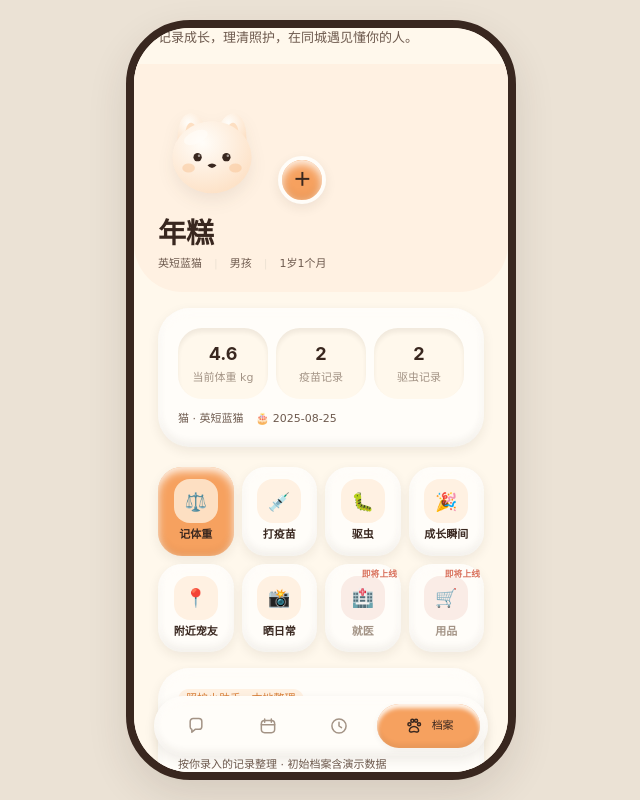
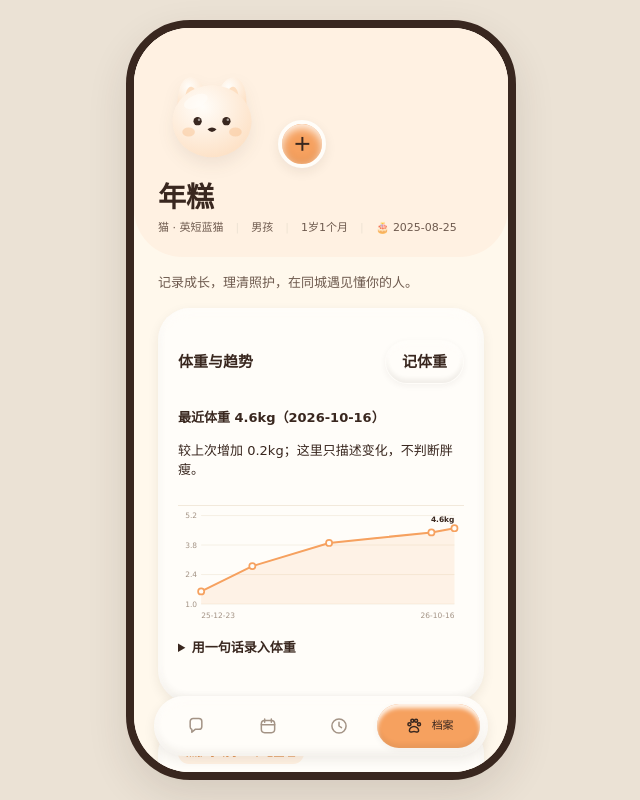
Before and after one commit to jshi3779/chongban-pet-growth, a React (Vite) app: page / in a window 1280 px wide. Shown: the whole page, without its empty margins (319-959 px from the left). Built offline with nearby package versions, Linux system fonts and the light colour scheme.

Commit message:
Consolidate weight, care history and community entry points

```diff
--- a/src/App.tsx
+++ b/src/App.tsx
@@ -28,18 +28,19 @@ export default function App() {
   }, []);
   const pet = curPet(s);
 
+  const go = useCallback((t: Tab) => { setS(o => ({ ...o, tab: t, ...(t === 'calendar' ? { cal: calInit() } : {}) })); document.querySelector('.app')?.scrollTo(0, 0); }, []);
+
   const api: Api = useMemo(() => ({
-    s, pet,
+    s, pet, go,
     patch: p => setS(o => ({ ...o, ...p })),
     openRecord: (kind: Kind, date?: string, value?: string) => setSheet({ type: 'record', kind, date: date || today(), value }),
     openPet: () => setSheet({ type: 'pet' }),
     del: id => { if (confirm('确定删除这条记录？')) setS(o => ({ ...o, records: o.records.filter(r => r.id !== id) })); },
-    soon: n => say(`「${n}」即将上线`),
     openPick: (date: string) => setSheet({ type: 'pick', date }),
     openPost: draft => setSheet({ type: 'post', draft }),
     openDetail: (id: number) => setSheet({ type: 'detail', id }),
     like: (id: number) => setS(o => ({ ...o, posts: o.posts.map(p => (p.id === id ? { ...p, liked: !p.liked, likes: p.likes + (p.liked ? -1 : 1) } : p)) })),
-  }), [s, pet, say]);
+  }), [s, pet, say, go]);
 
   const submit = (d: FormData2) => {
     if (!sheet) return;
@@ -65,7 +66,7 @@ export default function App() {
     setSheet(null);
   };
 
-  const go = (t: Tab) => { setS(o => ({ ...o, tab: t, ...(t === 'calendar' ? { cal: calInit() } : {}) })); document.querySelector('.app')?.scrollTo(0, 0); };
+
   const View = { home: Home, calendar: CalendarView, timeline: TimelineView, community: Community }[s.tab];
 
   return (
--- a/src/components/CareCompanion.tsx
+++ b/src/components/CareCompanion.tsx
@@ -1,41 +1,28 @@
-import { useState } from 'react';
 import { useApp } from '../ctx';
-import { careSummary, downloadText, healthText, parseWeight } from '../product';
+import { careSummary, downloadText, healthText } from '../product';
 import { today } from '../utils';
 
 export function CareCompanion() {
-  const { s, pet, openRecord, openPost, patch } = useApp();
-  const [text, setText] = useState('');
-  const [error, setError] = useState('');
-  const { week, weights, delta, due } = careSummary(s, pet);
-  const parse = () => {
-    const result = parseWeight(text);
-    if (!result) { setError('请按「今天体重4.8kg」填写；也支持昨天、YYYY-MM-DD 和斤。仅支持一条体重，请检查日期和单位。'); return; }
-    setError(''); openRecord('weight', result.date, result.value);
-  };
+  const { s, pet, openPost, patch, go } = useApp();
+  const { week, due } = careSummary(s, pet);
   return <>
     <section className="sd-card card companion" aria-labelledby="care-title">
       <span className="sd-tag">照护小助手 · 本地整理</span>
       <h3 id="care-title">这周，一起好好长大</h3>
       <p className="product-note">按你录入的记录整理 · 初始档案含演示数据</p>
-      <div className="sd-row"><div className="sd-row__grow"><b>近7天记录 {week.length} 条</b><p>{weights.length ? `最近体重 ${weights[0].value}kg（${weights[0].date}）` : '还没有体重记录，从第一次称重开始吧。'}</p>
-      {delta !== null && <p>较上次{delta >= 0 ? '增加' : '减少'} {Math.abs(delta)}kg；这里只描述变化，不判断胖瘦。</p>}</div></div>
+      <b>近7天记录 {week.length} 条</b>
       <p>{due.length ? `${due.length} 项逾期或14天内到期，请核对提醒日期。` : '暂无已录入的近期到期事项；不代表已完成全部照护。'}</p>
-      {due.slice(0, 3).map(x => <div className="sd-row" key={x.r.id}><span className="sd-row__grow">{x.r.name}</span><span>{x.r.next}</span></div>)}
+      <button className="sd-btn sd-btn--primary" data-act="view-health" onClick={() => go('calendar')}>查看健康日历与记录</button>
       <div className="product-actions">
-        <button className="sd-btn sd-btn--primary" data-act="export-health" onClick={() => downloadText(`宠伴-${pet.name}-照护档案.txt`, healthText(s, pet))}>导出照护档案</button>
-        <button className="sd-btn sd-btn--default" onClick={() => openPost({ title: `${pet.name}的成长小记`, body: `这周和${pet.name}一起留下了${week.length}条成长记录。最想记住的小事是：\n` })}>写成长日常</button>
+        <button className="sd-btn sd-btn--default" data-act="share-growth" onClick={() => openPost({ title: `${pet.name}的成长小记`, body: `这周和${pet.name}一起留下了${week.length}条成长记录。最想记住的小事是：\n` })}>晒日常</button>
+        <button className="sd-btn sd-btn--default" data-act="find-nearby" onClick={() => { patch({ comm: 'nearby' }); go('community'); }}>附近宠友</button>
       </div>
-      <details className="product-details"><summary>数据与隐私</summary><p>资料仅存当前浏览器，清理数据或换设备可能丢失。导出档案包含健康记录，请仅分享给可信照护者。下方备份包含全部宠物与本机帖子，可供留存；当前版本尚不支持恢复导入。</p><button className="sd-btn sd-btn--default" onClick={() => downloadText(`宠伴-本机备份-${today()}.json`, JSON.stringify(s, null, 2), 'application/json')}>下载本机备份</button></details>
-    </section>
-    <section className="sd-card card companion" aria-labelledby="quick-title">
-      <h3 id="quick-title">一句话记体重</h3>
-      <p className="product-note">本地规则识别，未接入 AI 模型；识别后核对再保存。</p>
-      <form onSubmit={e => { e.preventDefault(); parse(); }}>
-        <label htmlFor="quick-weight">称重记录</label><input className="sd-input" id="quick-weight" value={text} onChange={e => setText(e.target.value)} placeholder="今天体重4.8kg" maxLength={80} required />
-        <div className="product-actions"><button className="sd-btn sd-btn--primary">识别并核对</button></div>
-      </form>
-      {error && <p role="alert">{error}</p>}
+      <details className="product-details"><summary>档案导出与备份</summary><p>资料仅存当前浏览器，清理数据或换设备可能丢失。照护档案包含当前宠物的健康记录，请仅分享给可信照护者。JSON备份包含全部宠物与本机帖子，可供留存；当前版本尚不支持恢复导入。</p>
+        <div className="product-actions">
+          <button className="sd-btn sd-btn--default" data-act="export-health" onClick={() => downloadText(`宠伴-${pet.name}-照护档案.txt`, healthText(s, pet))}>导出照护档案</button>
+          <button className="sd-btn sd-btn--default" onClick={() => downloadText(`宠伴-本机备份-${today()}.json`, JSON.stringify(s, null, 2), 'application/json')}>下载本机备份</button>
+        </div>
+      </details>
     </section>
     <details className="sd-card card product-details">
       <summary>宠伴 Plus · 想要更多陪伴？</summary>
--- a/src/components/Common.tsx
+++ b/src/components/Common.tsx
@@ -1,6 +1,6 @@
 import { useApp } from '../ctx';
-import { EMOJI, KIND, dayDiff, today } from '../utils';
-import type { PetRecord } from '../types';
+import { EMOJI } from '../utils';
+
 
 export function Photo({ cls, src, alt }: { cls?: string; src: string; alt: string }) {
   return (
@@ -8,28 +8,6 @@ export function Photo({ cls, src, alt }: { cls?: string; src: string; alt: strin
       <img src={`${import.meta.env.BASE_URL}assets/${src}`} alt={alt} loading="lazy" />
       <figcaption>灵感照片 · 示例</figcaption>
     </figure>
-  );
-}
-
-export function DueTag({ next, short }: { next: string; short?: boolean }) {
-  const l = dayDiff(next, today());
-  if (l < 0) return <span className="sd-tag sd-tag--error">已逾期{-l}天</span>;
-  if (l <= 14) return <span className="sd-tag">{l}天后到期</span>;
-  return <span className="sd-tag sd-tag--success">{short ? `${l}天后` : `下次 ${next}`}</span>;
-}
-
-export function RecRow({ r }: { r: PetRecord }) {
-  const { del } = useApp();
-  const k = KIND[r.kind];
-  return (
-    <div className="sd-row row">
-      <div className="sd-row__grow">
-        <b>{k.e} {r.kind === 'weight' ? `${r.value} kg` : r.name}</b>{' '}
-        {r.next && <DueTag next={r.next} />}
-        <br /><small>{r.date}{r.note ? ` · ${r.note}` : ''}</small>
-      </div>
-      <button className="x" data-del={r.id} onClick={() => del(r.id)}>删除</button>
-    </div>
   );
 }
 
--- a/src/components/Home.tsx
+++ b/src/components/Home.tsx
@@ -1,76 +1,29 @@
 import { CareCompanion } from './CareCompanion';
+import { WeightPanel } from './WeightPanel';
 import { useApp } from '../ctx';
-import { EMOJI, KIND, age, recsOf, reminders } from '../utils';
+import { EMOJI, age } from '../utils';
 import { Mascot } from './Mascot';
-import { Chart } from './Chart';
-import { DueTag, Photo, RecRow } from './Common';
+import { Photo } from './Common';
 
 export function Home() {
-  const { s, pet, patch, openRecord, openPet, soon } = useApp();
-  const w = recsOf(s, pet.id, 'weight');
-  const rem = reminders(s, pet.id);
-  const goCommunity = () => { patch({ tab: 'community' }); document.querySelector('.app')?.scrollTo(0, 0); };
-  return (
-    <>
-      <p className="product-promise">记录成长，理清照护，在同城遇见懂你的人。</p>
+  const { s, pet, patch, openPet } = useApp();
+  return <>
     <section className="pethead">
       <div className="pethead__row">
         <span className="bigface"><Mascot type={pet.type} label={`${pet.name}的黏土形象`} /></span>
-          {s.pets.filter(q => q.id !== pet.id).map(q => (
-            <button key={q.id} className="face" data-pet={q.id} aria-label={`切换到${q.name}`} onClick={() => patch({ cur: q.id })}>{EMOJI[q.type] || '🐾'}</button>
-          ))}
+        {s.pets.filter(q => q.id !== pet.id).map(q => <button key={q.id} className="face" data-pet={q.id} aria-label={`切换到${q.name}`} onClick={() => patch({ cur: q.id })}>{EMOJI[q.type] || '🐾'}</button>)}
         <button className="face add" data-act="addpet" aria-label="添加宠物" onClick={openPet}>＋</button>
       </div>
       <h2>{pet.name}</h2>
-        <div className="meta">
-          <span>{pet.breed || pet.type}</span>
-          <span>{pet.gender === '♀' ? '女孩' : '男孩'}</span>
-          <span>{pet.birthday ? age(pet.birthday) : '年龄未填'}</span>
-        </div>
+      <div className="meta"><span>{pet.type} · {pet.breed || '未填品种'}</span><span>{pet.gender === '♀' ? '女孩' : '男孩'}</span><span>{pet.birthday ? age(pet.birthday) : '年龄未填'}</span><span>🎂 {pet.birthday || '生日未填'}</span></div>
     </section>
-          <div className="sd-card card">
-            <div className="stats">
-              <div className="sd-stat"><strong>{w[0] ? w[0].value : '-'}</strong><span>当前体重 kg</span></div>
-              <div className="sd-stat"><strong>{recsOf(s, pet.id, 'vaccine').length}</strong><span>疫苗记录</span></div>
-              <div className="sd-stat"><strong>{recsOf(s, pet.id, 'deworm').length}</strong><span>驱虫记录</span></div>
-            </div>
-            <div className="meta meta--mt"><span>{pet.type} · {pet.breed || '未填品种'}</span><span>🎂 {pet.birthday || '-'}</span></div>
-          </div>
-          <div className="bento">
-            <button className="p" data-add="weight" onClick={() => openRecord('weight')}><i>⚖️</i>记体重</button>
-            <button data-add="vaccine" onClick={() => openRecord('vaccine')}><i>💉</i>打疫苗</button>
-            <button data-add="deworm" onClick={() => openRecord('deworm')}><i>🐛</i>驱虫</button>
-            <button data-add="milestone" onClick={() => openRecord('milestone')}><i>🎉</i>成长瞬间</button>
-            <button data-tab="community" onClick={goCommunity}><i>📍</i>附近宠友</button>
-            <button data-tab="community" onClick={goCommunity}><i>📸</i>晒日常</button>
-            <button className="soon" data-soon="就医记录" onClick={() => soon('就医记录')}><i>🏥</i>就医</button>
-            <button className="soon" data-soon="宠物商城" onClick={() => soon('宠物商城')}><i>🛒</i>用品</button>
-          </div>
+    <p className="product-promise">记录成长，理清照护，在同城遇见懂你的人。</p>
+    <WeightPanel />
     <CareCompanion />
     <div className="sd-card card album">
       <h3>成长相册<small>灵感照片 · 示例</small></h3>
-            <div className="collage">
-              <Photo cls="a" src="cat.jpg" alt="猫咪的好奇瞬间" />
-              <Photo cls="b" src="dog.jpg" alt="狗狗的户外时光" />
-              <Photo cls="c" src="cat-memory.jpg" alt="猫咪的午后" />
-            </div>
+      <div className="collage"><Photo cls="a" src="cat.jpg" alt="猫咪的好奇瞬间" /><Photo cls="b" src="dog.jpg" alt="狗狗的户外时光" /><Photo cls="c" src="cat-memory.jpg" alt="猫咪的午后" /></div>
       <div className="album-footer"><span>♡ 小小瞬间，慢慢收藏</span><span>OUR MEMORIES</span></div>
     </div>
-          <div className="sd-card card">
-            <h3>健康提醒<small>疫苗 / 驱虫到期</small></h3>
-            {rem.length ? rem.slice(0, 4).map(({ r }) => (
-              <div key={r.id} className="sd-row row">
-                <div className="sd-row__grow"><b>{KIND[r.kind].e} {r.name}</b><br /><small>下次：{r.next}</small></div>
-                <DueTag next={r.next as string} short />
-              </div>
-            )) : <div className="empty">暂无已录入的待办，记得核对照护计划</div>}
-          </div>
-          <div className="sd-card card"><h3>体重曲线<small><button className="x" data-add="weight" onClick={() => openRecord('weight')}>＋记录</button></small></h3><Chart /></div>
-          <div className="sd-card card">
-            <h3>疫苗 &amp; 驱虫</h3>
-            {[...recsOf(s, pet.id, 'vaccine'), ...recsOf(s, pet.id, 'deworm')].sort((a, b) => b.date.localeCompare(a.date)).map(r => <RecRow key={r.id} r={r} />)}
-            {!recsOf(s, pet.id, 'vaccine').length && !recsOf(s, pet.id, 'deworm').length && <div className="empty">还没有记录</div>}
-          </div>
-    </>
-  );
+  </>;
 }
--- /dev/null
+++ b/src/components/WeightPanel.tsx
@@ -0,0 +1,34 @@
+import { useState } from 'react';
+import { useApp } from '../ctx';
+import { careSummary, parseWeight } from '../product';
+import { Chart } from './Chart';
+
+/** One home for weight overview, chart and the two input methods. */
+export function WeightPanel() {
+  const { s, pet, openRecord } = useApp();
+  const [text, setText] = useState('');
+  const [error, setError] = useState('');
+  const { weights, delta } = careSummary(s, pet);
+  const parse = () => {
+    const result = parseWeight(text);
+    if (!result) { setError('请按「今天体重4.8kg」填写；也支持昨天、YYYY-MM-DD 和斤。仅支持一条体重，请检查日期和单位。'); return; }
+    setError(''); openRecord('weight', result.date, result.value);
+  };
+  return <section className="sd-card card companion" aria-labelledby="weight-title" data-weight-panel>
+    <h3 id="weight-title">体重与趋势<button className="sd-btn sd-btn--default" data-add="weight" onClick={() => openRecord('weight')}>记体重</button></h3>
+    <div className="sd-row"><div className="sd-row__grow">
+      <b>{weights.length ? `最近体重 ${weights[0].value}kg（${weights[0].date}）` : '还没有体重记录，从第一次称重开始吧。'}</b>
+      {delta !== null && <p>较上次{delta >= 0 ? '增加' : '减少'} {Math.abs(delta)}kg；这里只描述变化，不判断胖瘦。</p>}
+    </div></div>
+    <Chart />
+    <details className="product-details" data-quick-weight>
+      <summary>用一句话录入体重</summary>
+      <p className="product-note">本地规则识别，未接入 AI 模型；识别后核对再保存。</p>
+      <form onSubmit={e => { e.preventDefault(); parse(); }}>
+        <label htmlFor="quick-weight">称重记录</label><input className="sd-input" id="quick-weight" value={text} onChange={e => setText(e.target.value)} placeholder="今天体重4.8kg" maxLength={80} required />
+        <div className="product-actions"><button className="sd-btn sd-btn--primary">识别并核对</button></div>
+      </form>
+      {error && <p role="alert">{error}</p>}
+    </details>
+  </section>;
+}
--- a/src/ctx.ts
+++ b/src/ctx.ts
@@ -1,14 +1,14 @@
 import { createContext, useContext } from 'react';
-import type { AppState, Kind, Pet } from './types';
+import type { AppState, Kind, Pet, Tab } from './types';
 
 export interface Api {
   s: AppState;
   pet: Pet;
+  go: (tab: Tab) => void;
   patch: (p: Partial<AppState>) => void;
   openRecord: (kind: Kind, date?: string, value?: string) => void;
   openPet: () => void;
   del: (id: number) => void;
-  soon: (name: string) => void;
   openPick: (date: string) => void;
   openPost: (draft?: { title: string; body: string }) => void;
   openDetail: (id: number) => void;
--- a/src/styles/product.css
+++ b/src/styles/product.css
@@ -15,3 +15,8 @@
 /* ⚠️ 未覆盖样式：窄屏手机容器，使用兜底 Token --space-xl / --unit；保留桌面外框，限制到可用视口。 */
 .stage{min-width:0;width:100%;padding:min(var(--space-xl),2vw)}
 .phone{min-width:0;width:min(calc(var(--unit)*8.125),100%);height:min(calc(var(--unit)*17.5),calc(100dvh - var(--space-xl)*2))}
+/* ⚠️ 未覆盖样式：健康日历标题分行，使用兜底 Token --space-sm；避免窄屏标题与月份挤压。 */
+.caltop{flex-wrap:wrap}
+.caltop h2{flex-basis:100%;margin:0}
+.caltop .monthpill{flex:1;min-width:0}
+.monthpill>span,.sd-tabbar__item>span{white-space:nowrap}
```
Also changed, not shown: src/components/CalendarView.tsx (+12 -12 lines), tests/smoke.cjs (+9 -1 lines), 1 other file (tests, documents, lock files or other folders). Lines whose indentation alone changed are shown as unchanged.
